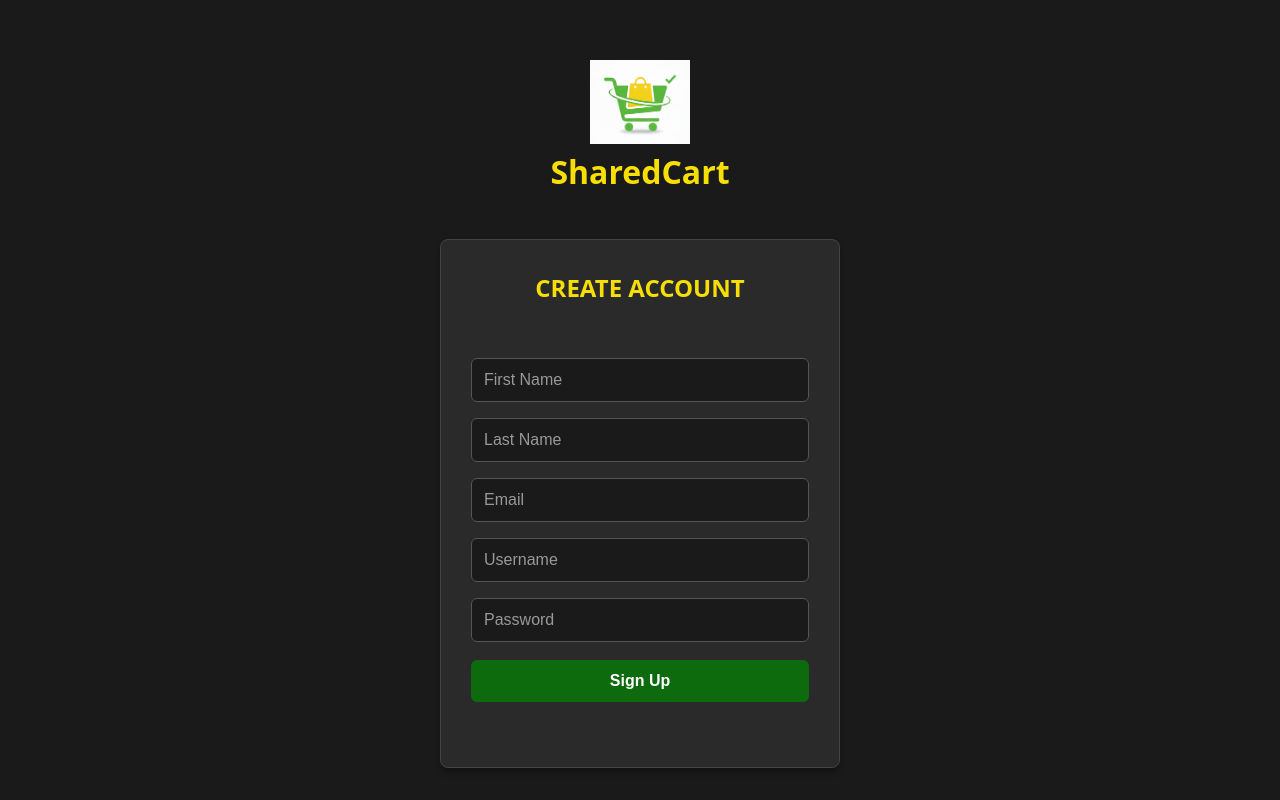
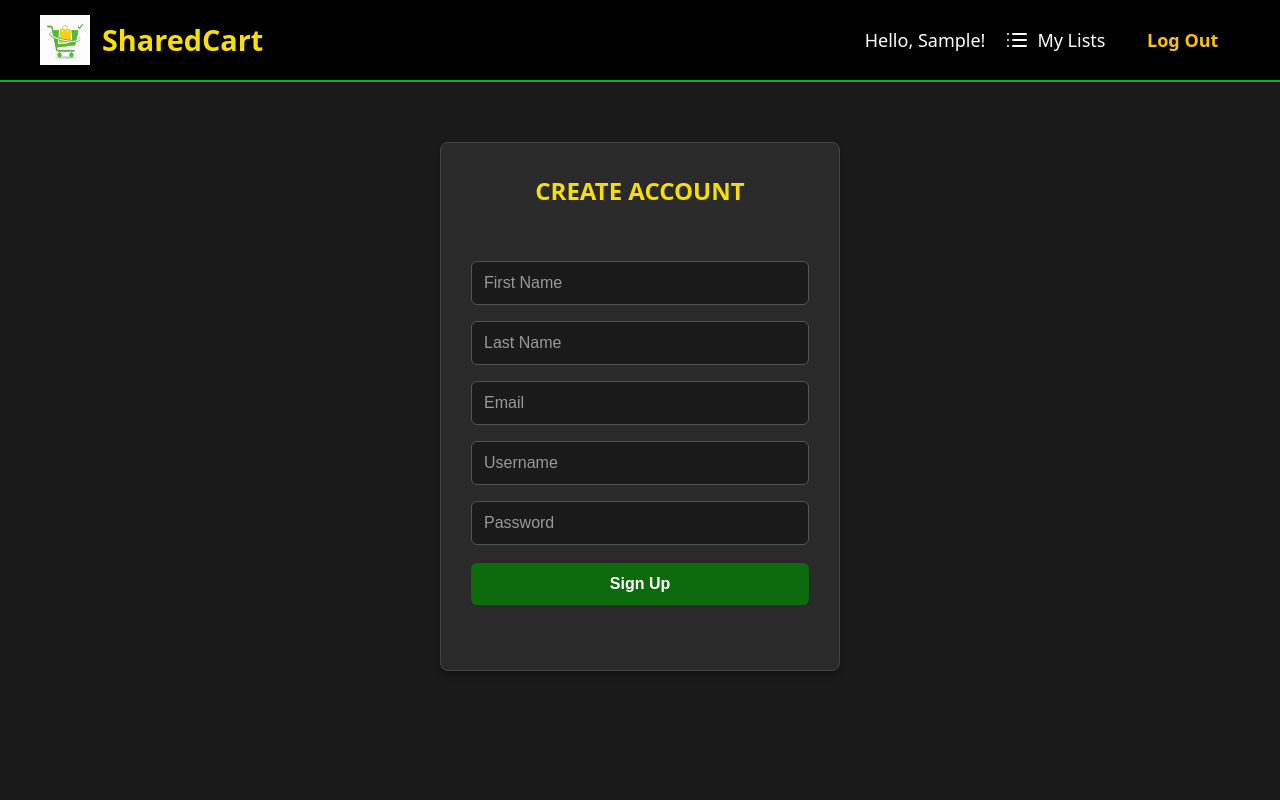
Before and after one commit to Leyley0323/MERN-Project, a React (Vite) app in the folder frontend/: page /signup in a window 1280 px wide. Built offline with nearby package versions, Linux system fonts and the light colour scheme; sample sign-in values are in the browser's storage.

Commit message:
Edited header and footer.

```diff
--- /dev/null
+++ b/frontend/src/components/Footer.tsx
@@ -0,0 +1,32 @@
+import '../HomePage.css';
+
+function Footer() {
+  return (
+    <footer className="footer">
+      <div style={{ width: '100%', height: '2px', backgroundColor: '#03b320', marginBottom: '20px' }}></div>
+      <p>© 2025 SharedCart. All rights reserved.</p>
+      <div className="footer-links">
+        <a
+          href="https://github.com/Leyley0323/MERN-Project"
+          target="_blank"
+          rel="noopener noreferrer"
+          className="github-link"
+        >
+          <svg
+            xmlns="http://www.w3.org/2000/svg"
+            width="20"
+            height="20"
+            viewBox="0 0 24 24"
+            fill="currentColor"
+            style={{ marginRight: '8px', verticalAlign: 'middle' }}
+          >
+            <path d="M12 0c-6.626 0-12 5.373-12 12 0 5.302 3.438 9.8 8.207 11.387.599.111.793-.261.793-.577v-2.234c-3.338.726-4.033-1.416-4.033-1.416-.546-1.387-1.333-1.756-1.333-1.756-1.089-.745.083-.729.083-.729 1.205.084 1.839 1.237 1.839 1.237 1.07 1.834 2.807 1.304 3.492.997.107-.775.418-1.305.762-1.604-2.665-.305-5.467-1.334-5.467-5.931 0-1.311.469-2.381 1.236-3.221-.124-.303-.535-1.524.117-3.176 0 0 1.008-.322 3.301 1.23.957-.266 1.983-.399 3.003-.404 1.02.005 2.047.138 3.006.404 2.291-1.552 3.297-1.23 3.297-1.23.653 1.653.242 2.874.118 3.176.77.84 1.235 1.911 1.235 3.221 0 4.609-2.807 5.624-5.479 5.921.43.372.823 1.102.823 2.222v3.293c0 .319.192.694.801.576 4.765-1.589 8.199-6.086 8.199-11.386 0-6.627-5.373-12-12-12z"/>
+          </svg>
+          View on GitHub
+        </a>
+      </div>
+    </footer>
+  );
+}
+
+export default Footer;
--- /dev/null
+++ b/frontend/src/components/Header.tsx
@@ -0,0 +1,114 @@
+import { useState, useEffect } from 'react';
+import { Link, useNavigate } from 'react-router-dom';
+import logo from '../assets/SharedCartLogo.png';
+import '../HomePage.css';
+
+function Header() {
+  const [user, setUser] = useState<{ firstName: string; lastName: string } | null>(null);
+  const navigate = useNavigate();
+
+  useEffect(() => {
+    const storedUser = localStorage.getItem('user_data');
+    if (storedUser) {
+      setUser(JSON.parse(storedUser));
+    }
+  }, []);
+
+  const handleLogoClick = () => {
+    navigate('/');
+  };
+
+  const handleLogout = (e: React.MouseEvent<HTMLButtonElement>) => {
+    e.preventDefault();
+    localStorage.removeItem('user_data');
+    setUser(null);
+    window.location.href = '/';
+  };
+
+  return (
+    <header className="header">
+      <div className="header-inner">
+        <div className="logo-container" style={{ cursor: 'pointer' }} onClick={handleLogoClick}>
+          <img
+            src={logo}
+            alt="SharedCart Logo"
+            width="50"
+            height="50"
+            style={{
+              marginRight: '12px',
+              transition: 'transform 0.2s ease, opacity 0.2s ease'
+            }}
+            onMouseOver={(e) => {
+              e.currentTarget.style.transform = 'scale(1.05)';
+              e.currentTarget.style.opacity = '0.9';
+            }}
+            onMouseOut={(e) => {
+              e.currentTarget.style.transform = 'scale(1)';
+              e.currentTarget.style.opacity = '1';
+            }}
+          />
+          <h1 className="logo-text" style={{ margin: 0 }}>SharedCart</h1>
+        </div>
+        <nav className="nav">
+          {user ? (
+            <>
+              <span className="nav-link hi-user">
+                Hello, {user.firstName}!
+              </span>
+              <Link to="/lists" className="nav-link">
+                <svg
+                  xmlns="http://www.w3.org/2000/svg"
+                  width="24"
+                  height="24"
+                  viewBox="0 0 24 24"
+                  fill="none"
+                  stroke="currentColor"
+                  strokeWidth="2"
+                  strokeLinecap="round"
+                  strokeLinejoin="round"
+                >
+                  <line x1="8" y1="6" x2="21" y2="6"></line>
+                  <line x1="8" y1="12" x2="21" y2="12"></line>
+                  <line x1="8" y1="18" x2="21" y2="18"></line>
+                  <line x1="3" y1="6" x2="3.01" y2="6"></line>
+                  <line x1="3" y1="12" x2="3.01" y2="12"></line>
+                  <line x1="3" y1="18" x2="3.01" y2="18"></line>
+                </svg>
+                My Lists
+              </Link>
+              <button className="nav-link logout-btn" onClick={handleLogout}>
+                Log Out
+              </button>
+            </>
+          ) : (
+            <>
+              <Link to="/login" className="nav-link">
+                <svg
+                  xmlns="http://www.w3.org/2000/svg"
+                  width="24"
+                  height="24"
+                  viewBox="0 0 24 24"
+                  fill="none"
+                  stroke="currentColor"
+                  strokeWidth="2"
+                  strokeLinecap="round"
+                  strokeLinejoin="round"
+                >
+                  <path d="M19 21v-2a4 4 0 0 0-4-4H9a4 4 0 0 0-4 4v2"></path>
+                  <circle cx="12" cy="7" r="4"></circle>
+                </svg>
+                Sign In
+              </Link>
+              <Link to="/signup" className="nav-link signup-btn">
+                Get Started
+              </Link>
+            </>
+          )}
+        </nav>
+      </div>
+      <div style={{ width: '100%', height: '2px', backgroundColor: '#03b320' }}></div>
+    </header>
+  );
+}
+
+export default Header;
--- a/frontend/src/pages/ForgotPasswordPage.tsx
+++ b/frontend/src/pages/ForgotPasswordPage.tsx
@@ -1,4 +1,5 @@
-import PageTitle from '../components/PageTitle.tsx';
+import Header from '../components/Header';
+import Footer from '../components/Footer';
 import ForgotPassword from '../components/ForgotPassword.tsx';
 import '../AuthPage.css';
 
@@ -6,11 +7,14 @@ const ForgotPasswordPage = () =>
 {
 
     return(
-      <div className="auth-page">
-        <div className="auth-container">
-          <PageTitle />
-          <ForgotPassword />
+      <div style={{ minHeight: '100vh', display: 'flex', flexDirection: 'column' }}>
+        <Header />
+        <div className="auth-page" style={{ flex: 1 }}>
+          <div className="auth-container">
+            <ForgotPassword />
+          </div>
         </div>
+        <Footer />
       </div>
     );
 };
--- a/frontend/src/pages/HomePage.tsx
+++ b/frontend/src/pages/HomePage.tsx
@@ -1,9 +1,11 @@
 import { useState, useEffect } from "react";
+import { Link, useNavigate } from "react-router-dom";
+import logo from "../assets/SharedCartLogo.png";
 import "../HomePage.css";
-import { Link } from "react-router-dom";
 
 function HomePage() {
   const [user, setUser] = useState<{ firstName: string } | null>(null);
+  const navigate = useNavigate();
 
   //for displaying user's name after they log in
   useEffect(() => {
@@ -21,13 +23,35 @@ function HomePage() {
     window.location.href = '/';
   }
 
+  const handleLogoClick = () => {
+    navigate('/');
+  };
+
   return (
     <div className="home">
       {/* Header */}
       <header className="header">
         <div className="header-inner">
-          <div className="logo-container">
-            <h1 className="logo-text">SharedCart</h1>
+          <div className="logo-container" style={{ cursor: 'pointer' }} onClick={handleLogoClick}>
+            <img
+              src={logo}
+              alt="SharedCart Logo"
+              width="50"
+              height="50"
+              style={{
+                marginRight: '12px',
+                transition: 'transform 0.2s ease, opacity 0.2s ease'
+              }}
+              onMouseOver={(e) => {
+                e.currentTarget.style.transform = 'scale(1.05)';
+                e.currentTarget.style.opacity = '0.9';
+              }}
+              onMouseOut={(e) => {
+                e.currentTarget.style.transform = 'scale(1)';
+                e.currentTarget.style.opacity = '1';
+              }}
+            />
+            <h1 className="logo-text" style={{ margin: 0 }}>SharedCart</h1>
           </div>
           <nav className="nav">
             {user ? (
--- a/frontend/src/pages/JoinListPage.tsx
+++ b/frontend/src/pages/JoinListPage.tsx
@@ -2,7 +2,8 @@ import { useState } from 'react';
 import { useNavigate } from 'react-router-dom';
 import { API_URL } from '../config/api';
 import { getAuthHeaders, isLoggedIn } from '../utils/auth';
-import PageTitle from '../components/PageTitle';
+import Header from '../components/Header';
+import Footer from '../components/Footer';
 import '../AuthPage.css';
 
 export default function JoinListPage() {
@@ -49,11 +50,11 @@ export default function JoinListPage() {
   };
 
   return (
-    <div className="auth-page">
-      <div className="auth-container" style={{ maxWidth: '500px' }}>
-        <PageTitle />
-
-        <div style={{ marginBottom: '20px' }}>
+    <div style={{ minHeight: '100vh', display: 'flex', flexDirection: 'column' }}>
+      <Header />
+      <div className="auth-page" style={{ flex: 1 }}>
+        <div className="auth-container" style={{ maxWidth: '500px' }}>
+          <div style={{ marginBottom: '20px' }}>
           <button
             onClick={() => navigate('/lists')}
             style={{
@@ -171,7 +172,9 @@ export default function JoinListPage() {
             </button>
           </div>
         </form>
+        </div>
       </div>
+      <Footer />
     </div>
   );
 }
--- a/frontend/src/pages/LoginPage.tsx
+++ b/frontend/src/pages/LoginPage.tsx
@@ -1,4 +1,5 @@
-import PageTitle from '../components/PageTitle.tsx';
+import Header from '../components/Header';
+import Footer from '../components/Footer';
 import Login from '../components/Login.tsx';
 import '../AuthPage.css';
 
@@ -6,11 +7,14 @@ const LoginPage = () =>
 {
 
     return(
-      <div className="auth-page">
-        <div className="auth-container">
-          <PageTitle />
-          <Login />
+      <div style={{ minHeight: '100vh', display: 'flex', flexDirection: 'column' }}>
+        <Header />
+        <div className="auth-page" style={{ flex: 1 }}>
+          <div className="auth-container">
+            <Login />
+          </div>
         </div>
+        <Footer />
       </div>
     );
 };
--- a/frontend/src/pages/ResetPasswordPage.tsx
+++ b/frontend/src/pages/ResetPasswordPage.tsx
@@ -1,4 +1,5 @@
-import PageTitle from '../components/PageTitle.tsx';
+import Header from '../components/Header';
+import Footer from '../components/Footer';
 import ResetPassword from '../components/ResetPassword.tsx';
 import '../AuthPage.css';
 
@@ -6,11 +7,14 @@ const ResetPasswordPage = () =>
 {
 
     return(
-      <div className="auth-page">
-        <div className="auth-container">
-          <PageTitle />
-          <ResetPassword />
+      <div style={{ minHeight: '100vh', display: 'flex', flexDirection: 'column' }}>
+        <Header />
+        <div className="auth-page" style={{ flex: 1 }}>
+          <div className="auth-container">
+            <ResetPassword />
+          </div>
         </div>
+        <Footer />
       </div>
     );
 };
--- a/frontend/src/pages/SignUpPage.tsx
+++ b/frontend/src/pages/SignUpPage.tsx
@@ -1,4 +1,5 @@
-import PageTitle from '../components/PageTitle.tsx';
+import Header from '../components/Header';
+import Footer from '../components/Footer';
 import SignUp from '../components/SignUp.tsx';
 import '../AuthPage.css';
 
@@ -6,11 +7,14 @@ const SignupPage = () =>
 {
 
     return(
-      <div className="auth-page">
-        <div className="auth-container">
-          <PageTitle />
-          <SignUp />
+      <div style={{ minHeight: '100vh', display: 'flex', flexDirection: 'column' }}>
+        <Header />
+        <div className="auth-page" style={{ flex: 1 }}>
+          <div className="auth-container">
+            <SignUp />
+          </div>
         </div>
+        <Footer />
       </div>
     );
 };
--- a/frontend/src/pages/VerifyEmailPage.tsx
+++ b/frontend/src/pages/VerifyEmailPage.tsx
@@ -1,4 +1,5 @@
-import PageTitle from '../components/PageTitle.tsx';
+import Header from '../components/Header';
+import Footer from '../components/Footer';
 import VerifyEmail from '../components/VerifyEmail.tsx';
 import '../AuthPage.css';
 
@@ -6,11 +7,14 @@ const VerifyEmailPage = () =>
 {
 
     return(
-      <div className="auth-page">
-        <div className="auth-container">
-          <PageTitle />
-          <VerifyEmail />
+      <div style={{ minHeight: '100vh', display: 'flex', flexDirection: 'column' }}>
+        <Header />
+        <div className="auth-page" style={{ flex: 1 }}>
+          <div className="auth-container">
+            <VerifyEmail />
+          </div>
         </div>
+        <Footer />
       </div>
     );
 };
```
Also changed, not shown: frontend/src/pages/CreateListPage.tsx (+9 -6 lines), frontend/src/pages/ListDetailPage.tsx (+17 -7 lines), frontend/src/pages/ListsPage.tsx (+16 -9 lines).
